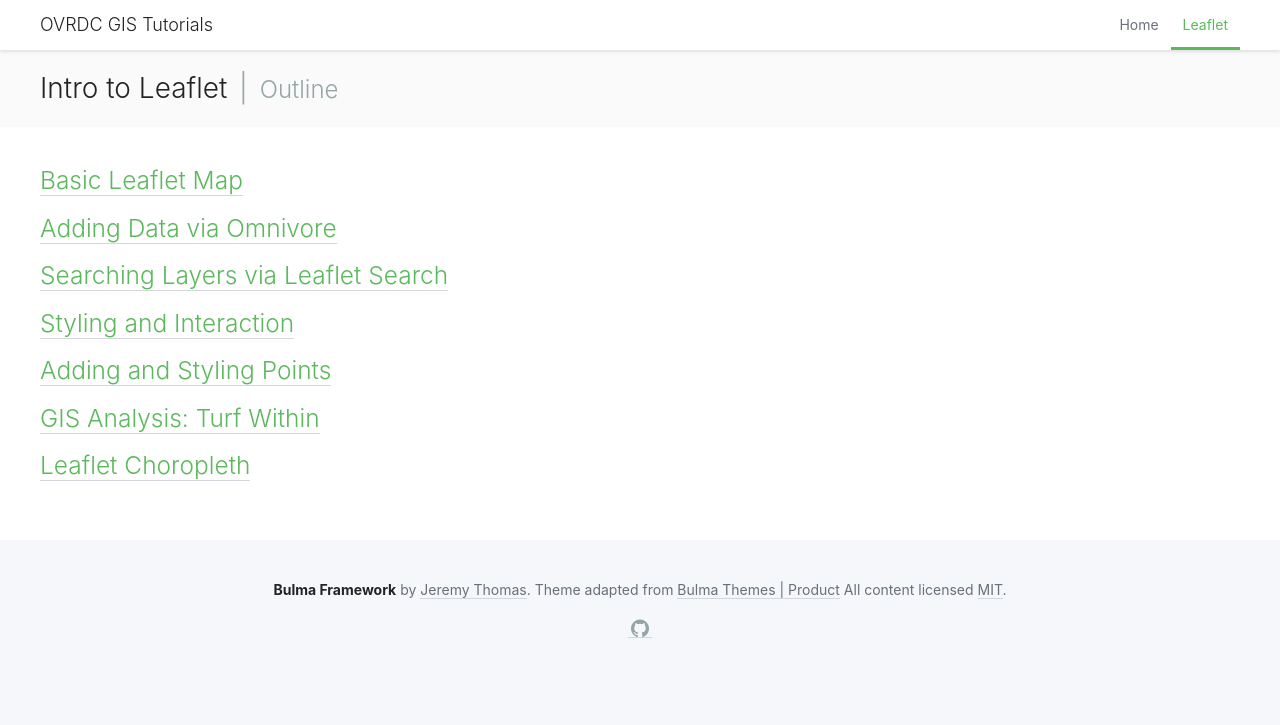
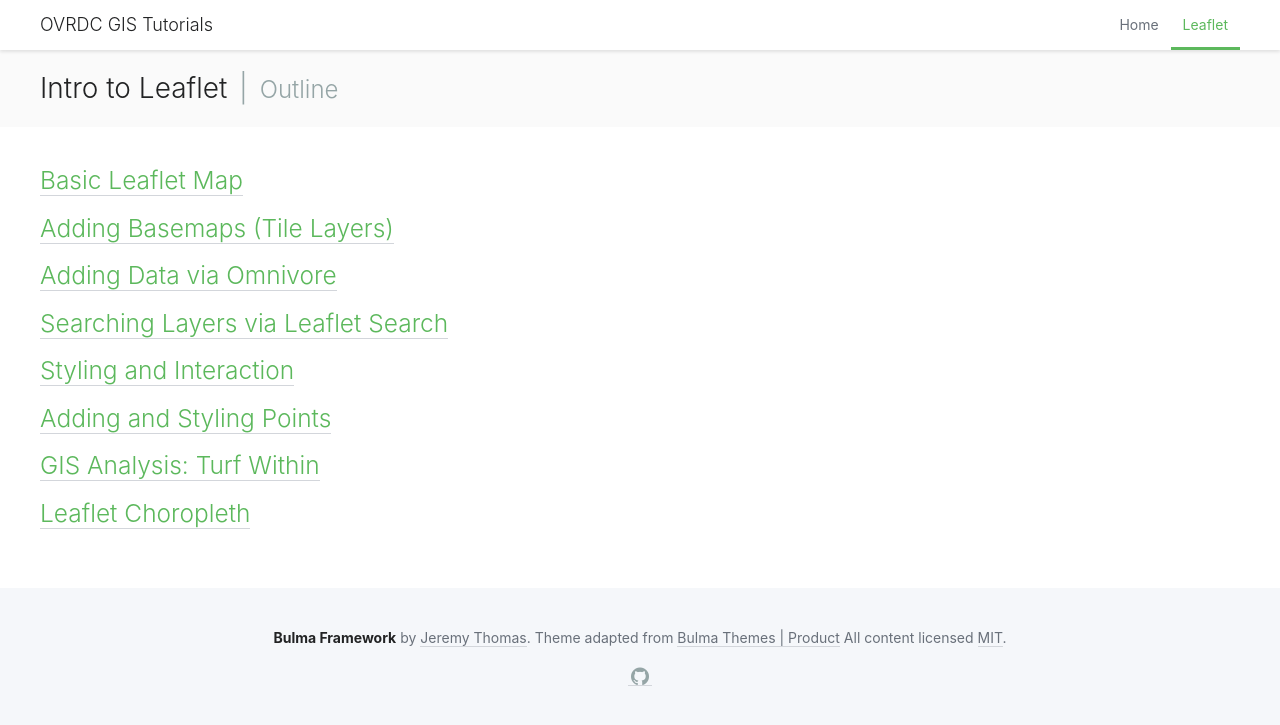
Before and after one commit to ovrdc/gis-tutorials, a Jekyll site: the page built from _leaflet/00-intro-to-leaflet.html, in a window 1280 px wide. Shown: the top 725 px of the page. Built offline with Jekyll 4.4.1, drawn with Linux system fonts in a browser that asks for light colours; nearby versions of some CDN libraries; a script that is not in the unit is left out.

Commit message:
Update 01.5-basemaps.html

```diff
--- a/_leaflet/01.5-basemaps.html
+++ b/_leaflet/01.5-basemaps.html
@@ -1,5 +1,5 @@
 ---
-title:
-subtitle:
+title: Intro to Leaflet
+subtitle: Adding Basemaps (Tile Layers)
 ---
 {% include baselayers.js %}
```
